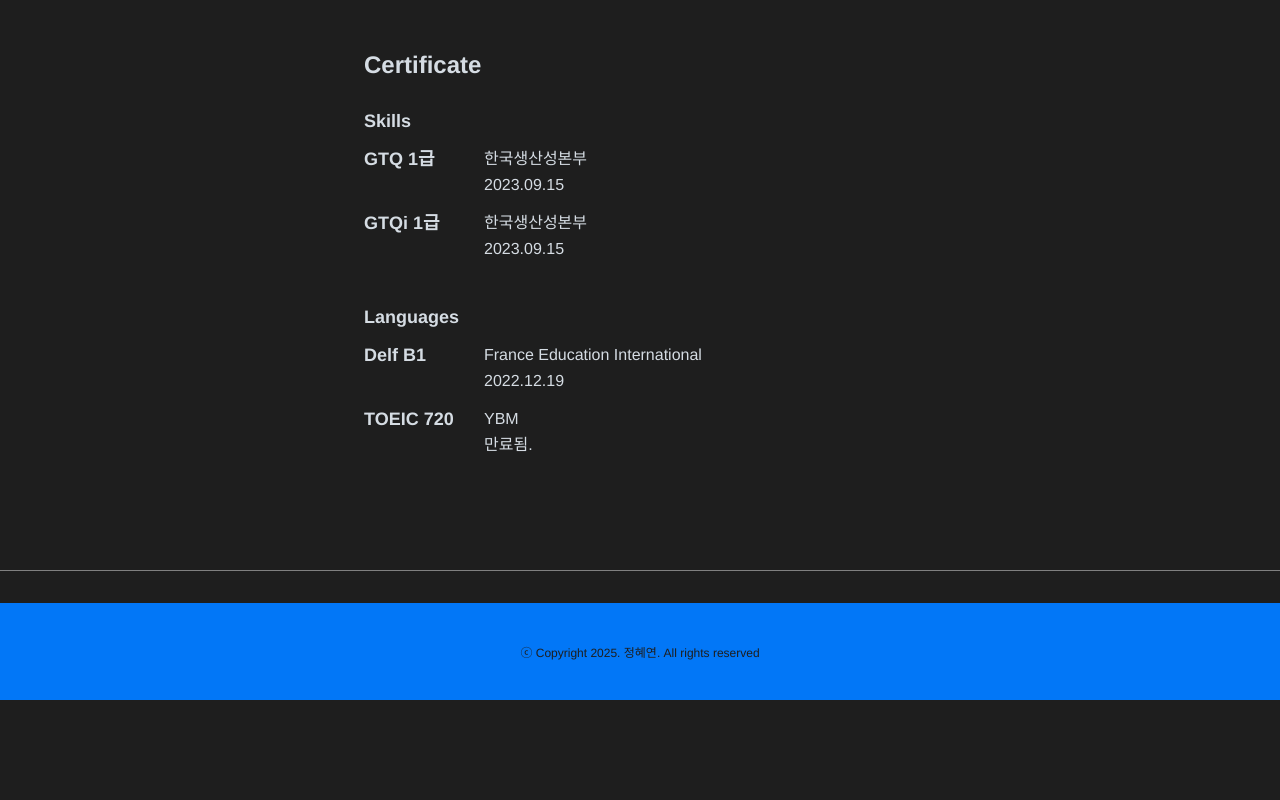
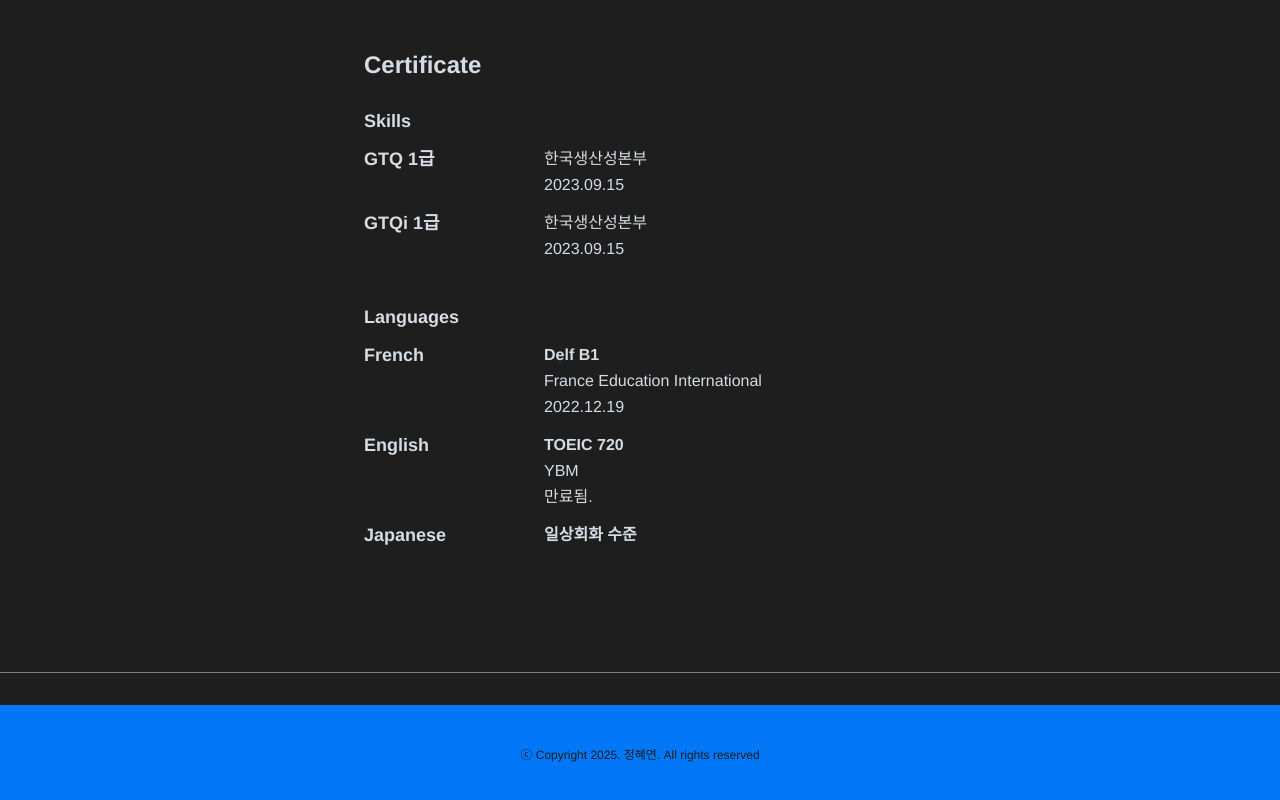
Before and after one commit to yeon0036/portfolio, a Next.js app: page /aboutme in a window 1280 px wide. Shown: the part 971-1771 px from the top of the page. Before the commit the page ends 1671 px from the top, so only its background shows below. Built offline with nearby package versions, Linux system fonts and the light colour scheme.

Commit message:
chore: edit ..

```diff
--- a/src/app/aboutme/AboutMe.module.css
+++ b/src/app/aboutme/AboutMe.module.css
@@ -116,7 +116,7 @@
     font-size: 18px;
     font-weight: bold;
     margin-bottom: 12px;
-    min-width: 120px;
+    min-width: 180px;
 }
 
 .certificateContainer {
--- a/src/app/aboutme/page.tsx
+++ b/src/app/aboutme/page.tsx
@@ -133,20 +133,36 @@ export default function AboutMe() {
                                 <p className={styles.certificateTitle}>Languages</p>
                                 <div className={styles.certificateContainer}>
                                     <div>
-                                        <p className={styles.certificateTitle}>Delf B1</p>
+                                        <p className={styles.certificateTitle}>French</p>
                                     </div>
                                     <div>
+                                        <p>
+                                            <strong>Delf B1</strong>
+                                        </p>
                                         <p>France Education International</p>
                                         <p>2022.12.19</p>
                                     </div>
                                 </div>
                                 <div className={styles.certificateContainer}>
                                     <div>
-                                        <p className={styles.certificateTitle}>TOEIC 720</p>
+                                        <p className={styles.certificateTitle}>English</p>
                                     </div>
                                     <div>
+                                        <p>
+                                            <strong>TOEIC 720</strong>
+                                        </p>
                                         <p>YBM</p>
                                         <p>만료됨.</p>
+                                    </div>
+                                </div>
+                                <div className={styles.certificateContainer}>
+                                    <div>
+                                        <p className={styles.certificateTitle}>Japanese</p>
+                                    </div>
+                                    <div>
+                                        <p>
+                                            <strong>일상회화 수준</strong>
+                                        </p>
                                     </div>
                                 </div>
                             </div>
```
